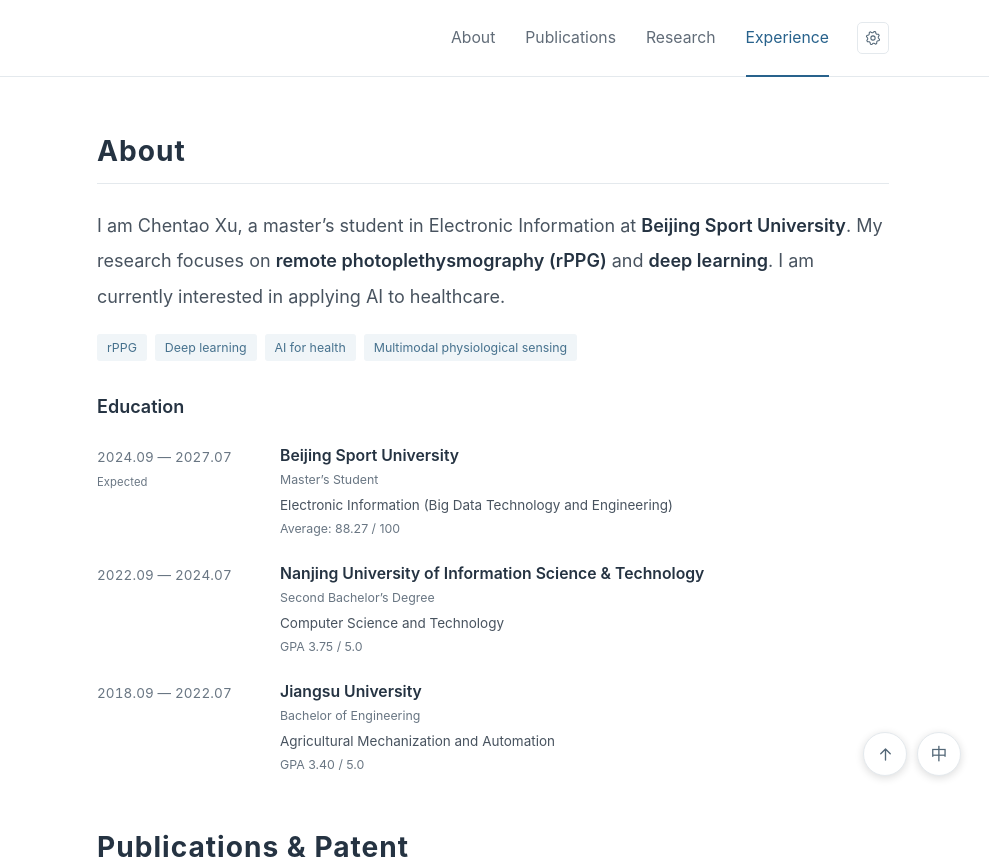
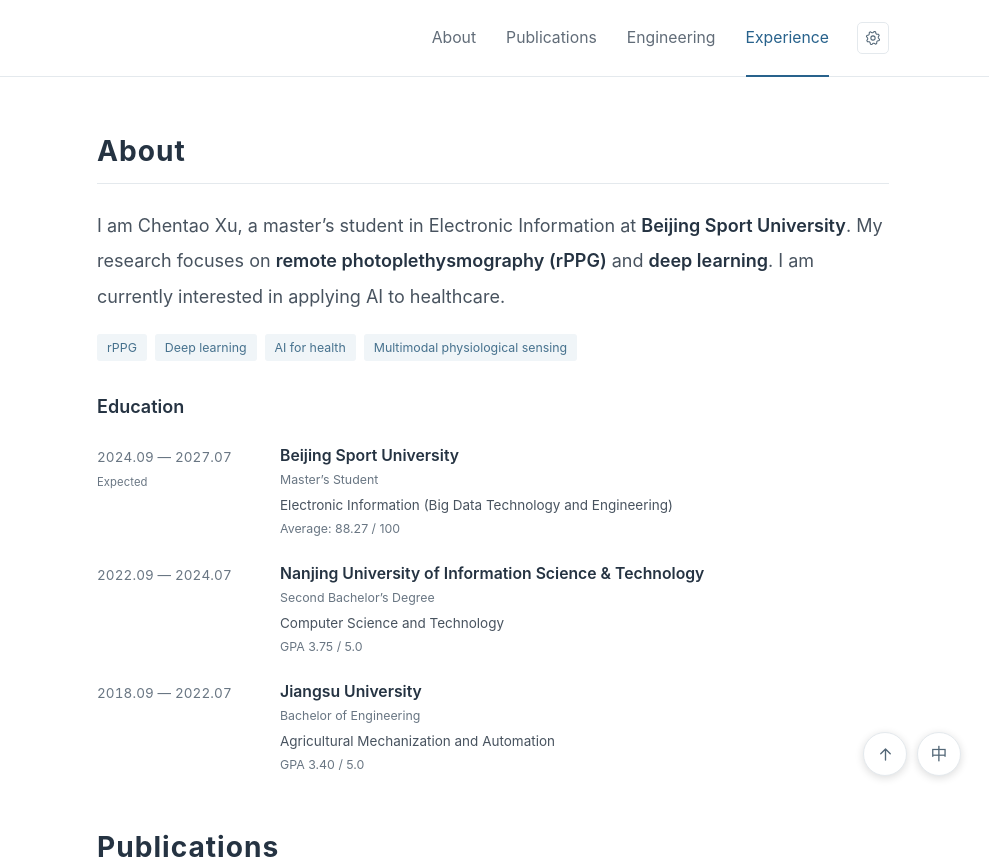
Before and after one commit to tao355667/tao355667.github.io, a plain HTML site: page index.html in a window 1280 px wide. Shown: the top 864 px of the page, 291-1280 px from the left. Drawn offline with Linux system fonts and the light colour scheme.

Commit message:
content: rename engineering and publications sections

```diff
--- a/assets/i18n.js
+++ b/assets/i18n.js
@@ -3,7 +3,7 @@ const chineseTranslations = {
   "skip": "跳至正文",
   "nav.about": "关于",
   "nav.publications": "学术成果",
-  "nav.research": "研究工作",
+  "nav.research": "工程",
   "nav.experience": "经历与荣誉",
   "name": "许辰涛",
   "otherName": "Chentao Xu",
@@ -41,7 +41,7 @@ const chineseTranslations = {
   "patent.authors": "北京体育大学 · 导师第一作者，本人第二作者",
   "patent.number": "申请号：202511619577.5 <span>2025.12.12</span>",
   "patent.link": "中国知网",
-  "research": "研究工作",
+  "research": "工程",
   "research.system.title": "边缘端非接触心率监测系统",
   "research.system.description": "在 Jetson Orin Nano 上完成从 CSI 视频采集、人脸检测、时序窗口构建到 rPPG 推理与心率可视化的完整流程，结合 OpenCV、GStreamer 与信号处理实现心率估计。",
   "research.system.performance": "TensorRT 加速 YOLOv5Face：约 42 → 7 ms / 帧<br>MDWPhys 单次前向推理：约 234 ms",
--- a/index.html
+++ b/index.html
@@ -17,7 +17,7 @@
   <link rel="icon" type="image/svg+xml" sizes="any" href="assets/favicon.svg?v=2">
   <script src="assets/theme.js?v=3"></script>
   <link rel="stylesheet" href="assets/style.css?v=3">
-  <script src="assets/i18n.js" defer></script>
+  <script src="assets/i18n.js?v=2" defer></script>
   <script src="assets/main.js?v=2" defer></script>
 </head>
 <body id="top">
@@ -37,7 +37,7 @@
       <nav class="navigation" aria-label="Main navigation">
         <a class="nav-link is-active" href="#about" aria-current="location" data-i18n="nav.about">About</a>
         <a class="nav-link" href="#publications" data-i18n="nav.publications">Publications</a>
-        <a class="nav-link" href="#research" data-i18n="nav.research">Research</a>
+        <a class="nav-link" href="#research" data-i18n="nav.research">Engineering</a>
         <a class="nav-link" href="#experience" data-i18n="nav.experience">Experience</a>
       </nav>
       <div class="header-controls">
@@ -105,7 +105,7 @@
       </section>
 
       <section id="publications" class="section" aria-labelledby="publications-title">
-        <div class="section-heading"><h2 id="publications-title" data-i18n="publications">Publications &amp; Patent</h2></div>
+        <div class="section-heading"><h2 id="publications-title" data-i18n="publications">Publications</h2></div>
         <div class="publications-list">
           <article class="publication">
             <div class="publication-meta"><span class="status status-review" data-i18n="underReview">Under Review</span></div>
@@ -139,7 +139,7 @@
       </section>
 
       <section id="research" class="section" aria-labelledby="research-title">
-        <div class="section-heading"><h2 id="research-title" data-i18n="research">Research</h2></div>
+        <div class="section-heading"><h2 id="research-title" data-i18n="research">Engineering</h2></div>
         <article class="research-item"><div class="research-label" data-i18n="research.system.label">rPPG System</div><div><h3 data-i18n="research.system.title">Contactless Heart Rate Monitoring on Edge Devices</h3><p data-i18n="research.system.description">Built an end-to-end pipeline on Jetson Orin Nano for CSI video capture, face detection, temporal window construction, rPPG inference, and heart rate visualization, using OpenCV, GStreamer, and signal processing.</p><p class="technical-note" data-i18n="research.system.performance">TensorRT-accelerated YOLOv5Face: approximately 42 → 7 ms / frame<br>MDWPhys forward inference: approximately 234 ms</p></div></article>
       </section>
 
```
Also changed, not shown: 404.html (+1 -1 lines).
